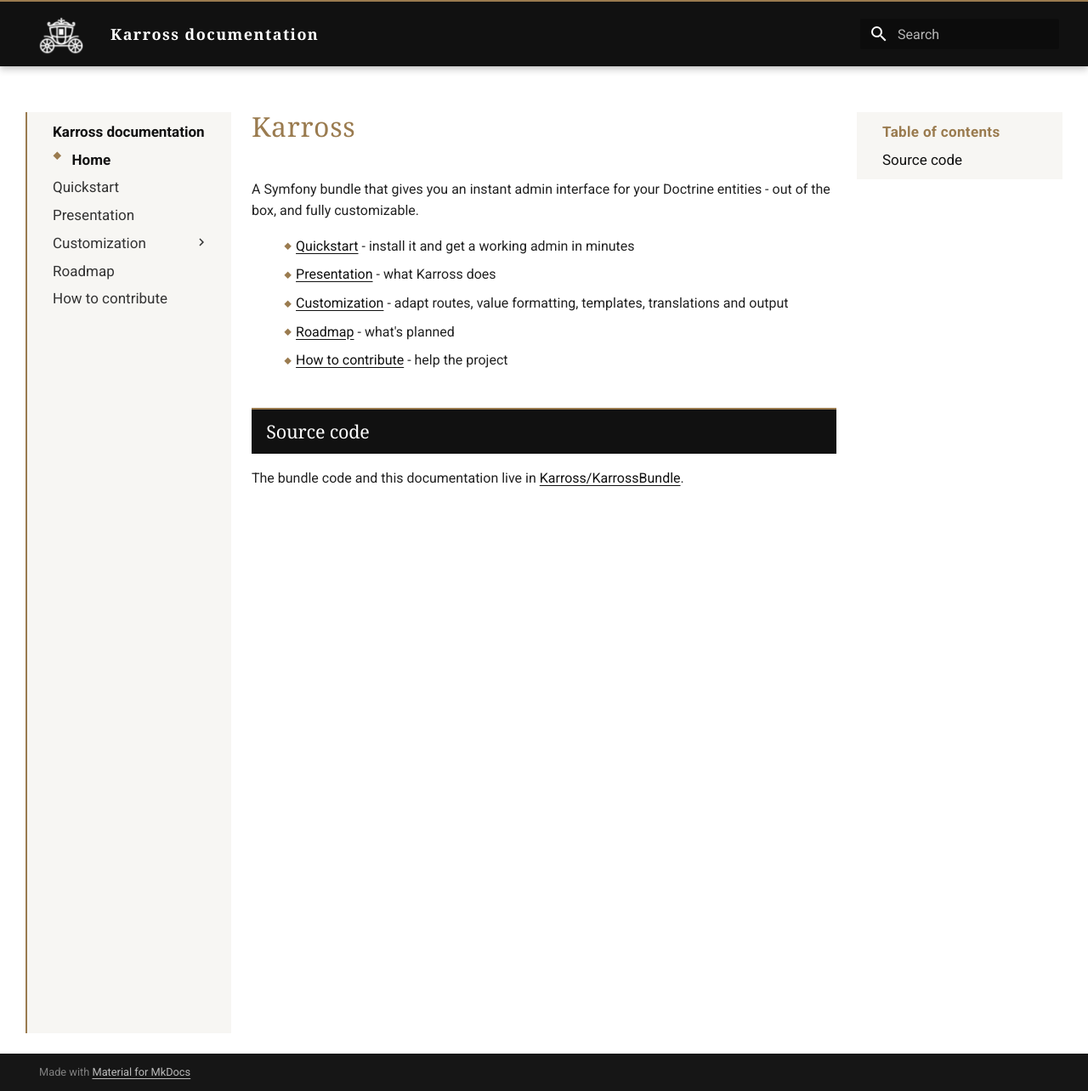
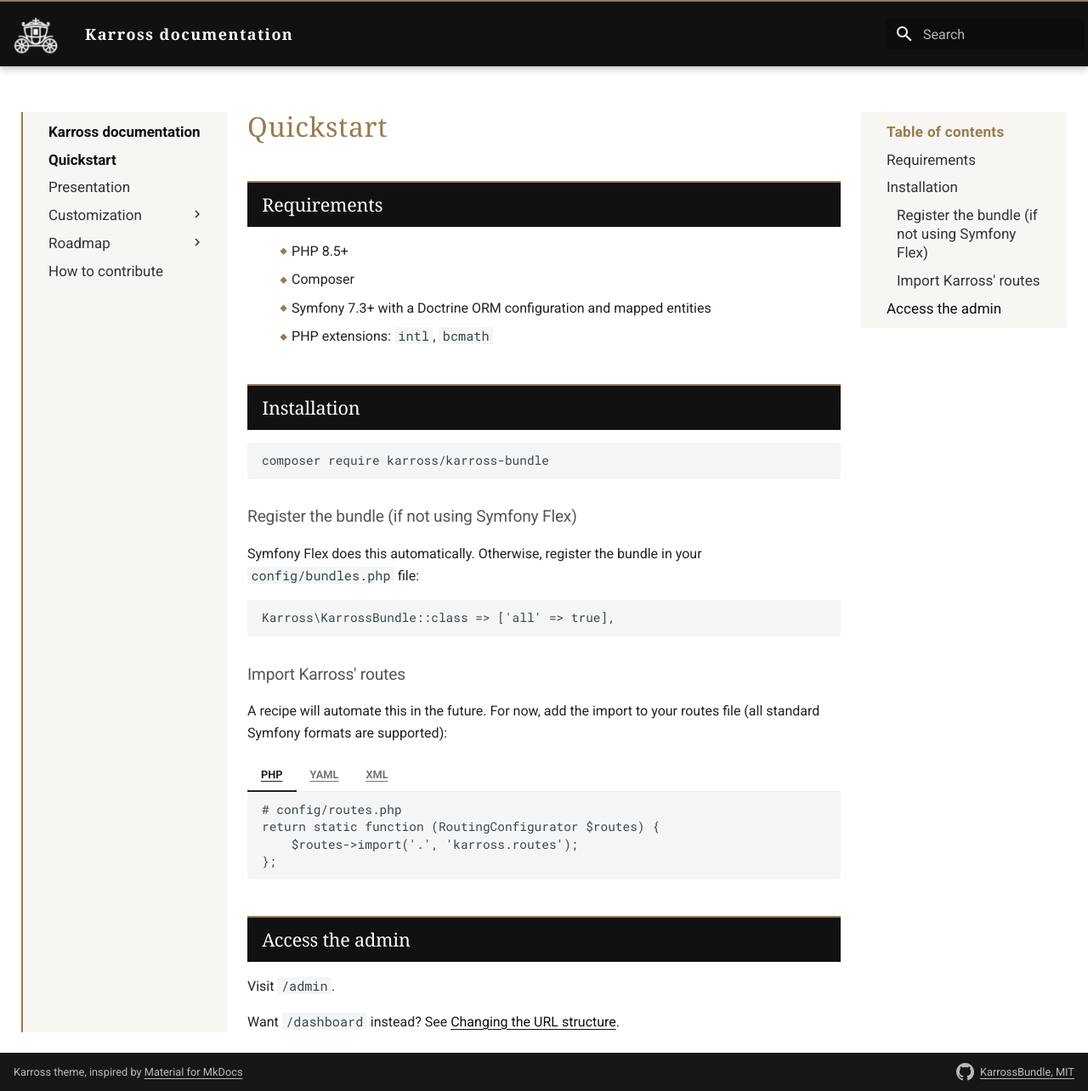
Before and after one commit to Karross/KarrossBundle, an MkDocs documentation site: the page built from docs/src/index.md, in a window 1280 px wide and 1284 px high. Shown: the whole window at 85% size. Built offline with MkDocs 1.6.1 and Material for MkDocs 9.7.7, drawn with Linux system fonts in a browser that asks for light colours.

Commit message:
feat(doc): rearrange doc with tickets process with 4 status

````diff
--- a/docs/mkdocs.yml
+++ b/docs/mkdocs.yml
@@ -1,8 +1,7 @@
 site_name: Karross documentation
 docs_dir: src
 nav:
-  - Home: index.md
-  - Quickstart: quickstart.md
+  - Quickstart: index.md
   - Presentation: presentation.md
   - Customization:
       - Overview: customization/index.md
@@ -11,12 +10,25 @@ nav:
       - Templates: customization/templates.md
       - Translations: customization/translations.md
       - Output: customization/output.md
-  - Roadmap: roadmap.md
+  - Roadmap:
+      - roadmap/index.md
+      - MVP 1: roadmap/mvp-1.md
+      - MVP 2: roadmap/mvp-2.md
+      - MVP 3: roadmap/mvp-3.md
   - How to contribute: contribute.md
 theme:
   name: material
+  features:
+    - navigation.indexes
   logo: img/logo-white.png
   favicon: img/logo.png
+# Legal : thème Material for MkDocs (MIT) personnalisé ; on garde la
+# mention, la ligne "Made with" par défaut est remplacée par la nôtre.
+copyright: |
+  <span>Karross theme, inspired by <a href="https://squidfunk.github.io/mkdocs-material/" rel="noopener">Material for MkDocs</a></span>
+  <a class="md-footer-repo" href="https://github.com/Karross/KarrossBundle" rel="noopener" title="KarrossBundle on GitHub" aria-label="KarrossBundle on GitHub"><svg xmlns="http://www.w3.org/2000/svg" viewBox="0 0 16 16" width="16" height="16" aria-hidden="true"><path fill-rule="evenodd" d="M8 0C3.58 0 0 3.58 0 8c0 3.54 2.29 6.53 5.47 7.59.4.07.55-.17.55-.38 0-.19-.01-.82-.01-1.49-2.01.37-2.53-.49-2.69-.94-.09-.23-.48-.94-.82-1.13-.28-.15-.68-.52-.01-.53.63-.01 1.08.58 1.23.82.72 1.21 1.87.87 2.33.66.07-.52.28-.87.51-1.07-1.78-.2-3.64-.89-3.64-3.95 0-.87.31-1.59.82-2.15-.08-.2-.36-1.02.08-2.12 0 0 .67-.21 2.2.82.64-.18 1.32-.27 2-.27.68 0 1.36.09 2 .27 1.53-1.04 2.2-.82 2.2-.82.44 1.1.16 1.92.08 2.12.51.56.82 1.27.82 2.15 0 3.07-1.87 3.75-3.65 3.95.29.25.54.73.54 1.48 0 1.07-.01 1.93-.01 2.2 0 .21.15.46.55.38A8.013 8.013 0 0 0 16 8c0-4.42-3.58-8-8-8z"/></svg>KarrossBundle, MIT</a>
+extra:
+  generator: false
 # Port dev : 8000/8080 sont réservés aux apps de démo du bundle (make serve)
 dev_addr: 127.0.0.1:8001
 markdown_extensions:
--- a/docs/src/index.md
+++ b/docs/src/index.md
@@ -1,15 +1,61 @@
-# Karross
+# Quickstart
 
-A Symfony bundle that gives you an instant admin interface for your Doctrine
-entities - out of the box, and fully customizable.
+## Requirements
 
-- [Quickstart](quickstart.md) - install it and get a working admin in minutes
-- [Presentation](presentation.md) - what Karross does
-- [Customization](customization/index.md) - adapt routes, value formatting, templates, translations and output
-- [Roadmap](roadmap.md) - what's planned
-- [How to contribute](contribute.md) - help the project
+- PHP 8.5+
+- Composer
+- Symfony 7.3+ with a Doctrine ORM configuration and mapped entities
+- PHP extensions: `intl`, `bcmath`
 
-## Source code
+## Installation
 
-The bundle code and this documentation live in
-[Karross/KarrossBundle](https://github.com/Karross/KarrossBundle).
+```bash
+composer require karross/karross-bundle
+```
+
+### Register the bundle (if not using Symfony Flex)
+
+Symfony Flex does this automatically. Otherwise, register the bundle in your
+`config/bundles.php` file:
+
+```php
+Karross\KarrossBundle::class => ['all' => true],
+```
+
+### Import Karross' routes
+
+A recipe will automate this in the future. For now, add the import to your
+routes file (all standard Symfony formats are supported):
+
+=== "PHP"
+
+    ```php
+    # config/routes.php
+    return static function (RoutingConfigurator $routes) {
+        $routes->import('.', 'karross.routes');
+    };
+    ```
+
+=== "YAML"
+
+    ```yaml
+    # config/routes.yaml
+    karross:
+        resource: .
+        type: karross.routes
+    ```
+
+=== "XML"
+
+    ```xml
+    <!-- config/routes.xml -->
+    <routes xmlns="http://symfony.com/schema/routing">
+        <import resource="." type="karross.routes" />
+    </routes>
+    ```
+
+## Access the admin
+
+Visit `/admin`.
+
+Want `/dashboard` instead? See [Changing the URL structure](customization/routes.md#changing-the-url-structure).
--- a/docs/src/stylesheets/extra.css
+++ b/docs/src/stylesheets/extra.css
@@ -150,14 +150,6 @@
     font-weight: 600;
 }
 
-.md-nav__item--active > .md-nav__link::before {
-    content: "\25C6";
-    color: #9a7b4f;
-    font-size: 0.5rem;
-    vertical-align: 0.1em;
-    margin-right: 0.4em;
-}
-
 /* Etiquette "On this page" (TOC) : discret, police du theme */
 .md-sidebar--secondary .md-nav__title {
     letter-spacing: 0.02em;
@@ -175,3 +167,119 @@
 .md-typeset table {
     border: 1px solid #e5e0d8;
 }
+
+/* =========================================================
+   Statuts du backlog (roadmap) — pastilles de couleur
+   ========================================================= */
+.k-status {
+    display: inline-block;
+    padding: 0 0.6em;
+    border-radius: 999px;
+    font-size: 0.78em;
+    font-weight: 600;
+    line-height: 1.7;
+    white-space: nowrap;
+}
+
+.k-status--red    { background: #d64545; color: #ffffff; }
+.k-status--orange { background: #e0962b; color: #ffffff; }
+.k-status--yellow { background: #eab308; color: #422006; }
+.k-status--green  { background: #2f9e44; color: #ffffff; }
+.k-status--blue   { background: #1c7ed6; color: #ffffff; }
+
+/* Piloter la largeur de la zone de contenu (marges Material par défaut) */
+.md-grid {
+    max-width: 96rem;
+}
+
+/* Colonnes détachées des bords de l'écran */
+.md-main .md-grid {
+    margin-left: 1.25rem;
+    margin-right: 1.25rem;
+}
+
+.md-sidebar__inner {
+    padding-right: 0.5rem;
+    padding-left: 0.5rem;
+}
+
+.md-sidebar--secondary .md-sidebar__inner {
+    border-left: none;
+}
+
+/* Colonnes latérales vides ou réduites à 0/1 entrée : on ne les montre pas
+   (CSS pur, pas de JS → pas de flash), mais on RESERVE leur place en flex
+   pour que la largeur du contenu central soit constante d'une page à l'autre. */
+@media screen and (min-width: 60em) {
+    .md-sidebar--secondary[hidden],
+    .md-sidebar:not(:has(.md-nav__item + .md-nav__item)) {
+        display: block;
+        visibility: hidden;
+        pointer-events: none;
+    }
+
+    .md-sidebar--secondary[hidden] .md-sidebar__scrollwrap,
+    .md-sidebar--secondary[hidden] .md-sidebar__inner,
+    .md-sidebar:not(:has(.md-nav__item + .md-nav__item)) .md-sidebar__scrollwrap,
+    .md-sidebar:not(:has(.md-nav__item + .md-nav__item)) .md-sidebar__inner {
+        background: transparent;
+        border: none;
+        box-shadow: none;
+    }
+
+    /* Le contenu garde la même marge intérieure que si la colonne était là */
+    .md-sidebar--secondary ~ .md-content .md-content__inner {
+        margin-right: 1.2rem;
+    }
+}
+
+/* Tickets de la roadmap : titre (ancre TOC) + corps, liseré = statut */
+.md-typeset .k-status {
+    vertical-align: middle;
+    margin-left: 0.4em;
+}
+
+.md-typeset table.k-ticket {
+    border: 1px solid #e5e0d8;
+    margin: 0.5em 0 1.6em 0;
+    width: 100%;
+}
+
+.md-typeset table.k-ticket td {
+    border-top: 1px solid #eee;
+    padding: 0.35em 0.9em;
+}
+
+.md-typeset table.k-ticket--red    { border-left: 5px solid #d64545; }
+.md-typeset table.k-ticket--orange { border-left: 5px solid #e0962b; }
+.md-typeset table.k-ticket--yellow { border-left: 5px solid #eab308; }
+.md-typeset table.k-ticket--green  { border-left: 5px solid #2f9e44; }
+.md-typeset table.k-ticket--blue   { border-left: 5px solid #1c7ed6; }
+
+/* =========================================================
+   Footer : attribution à gauche, licence + dépôt GitHub à droite
+   (classes Material v9 : md-copyright / md-copyright__highlight)
+   ========================================================= */
+.md-copyright {
+    flex: 1;
+}
+
+.md-copyright__highlight {
+    display: flex;
+    flex-wrap: wrap;
+    align-items: center;
+    justify-content: space-between;
+    gap: 0.4rem 2rem;
+}
+
+.md-footer-repo {
+    display: inline-flex;
+    align-items: center;
+    gap: 0.35rem;
+}
+
+.md-footer-repo svg {
+    width: 1.05rem;
+    height: 1.05rem;
+    fill: currentColor;
+}
````
Also changed, not shown: docs/src/presentation.md (+9 -1 lines), docs/src/quickstart.md (deleted, +0 -61 lines), docs/src/roadmap.md (deleted, +0 -6 lines), docs/src/roadmap/index.md (added, +12 -0 lines), docs/src/roadmap/mvp-1.md (added, +111 -0 lines), docs/src/roadmap/mvp-2.md (added, +67 -0 lines), docs/src/roadmap/mvp-3.md (added, +31 -0 lines).
